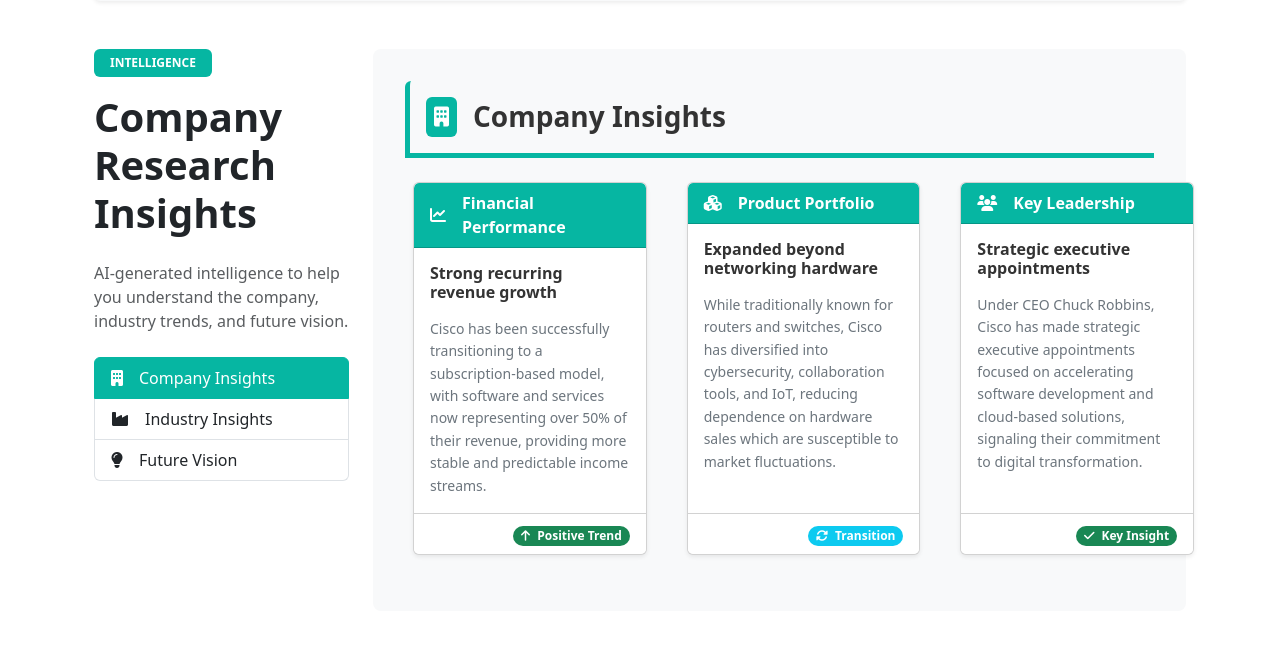
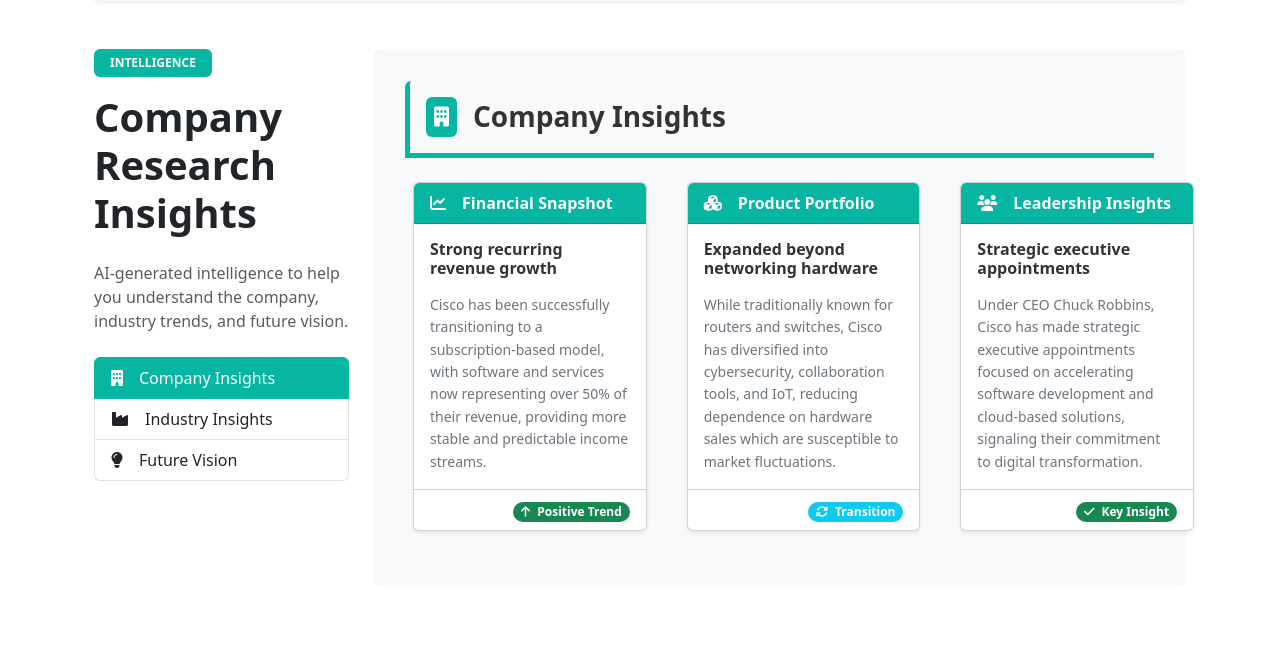
Before and after one commit to bertoftheal/SDR-WORLD, a Flask app: page /index.html in a window 1280 px wide. Shown: the part 1325-1976 px from the top of the page. Run offline with Flask 3, Linux system fonts and the light colour scheme; some libraries are stand-ins or nearby versions.

Commit message:
Restore UI improvements for financial and leadership sections
1. Renamed 'Financial Performance' to 'Financial Snapshot' in UI
2. Renamed 'Key Leadership' to 'Leadership Insights' in UI
3. Updated API prompts to request comprehensive financial and executive data
4. Fixed executive paragraph selector to properly target the leadership section
5. Added content verification to prevent company description from appearing in leadership section

```diff
--- a/sdr_assistant/services/metadata_service.py
+++ b/sdr_assistant/services/metadata_service.py
@@ -39,7 +39,7 @@ class MetadataService:
   "founded": "Year founded",
   "market_cap": "Market cap (use T for trillion, B for billion)",
   "description": "2-3 sentences on what company does",
-  "financial_performance": "One sentence on financial performance",
+  "financial_performance": "Comprehensive overview including Revenue, growth rate, funding rounds, and market valuation",
   "performance_trend": "positive/neutral/negative",
   "product_portfolio": "Main revenue-generating products/services",
   "portfolio_header": "5-7 word title for product strategy",
@@ -47,7 +47,7 @@ class MetadataService:
   "industry_trends": "Key industry trends affecting company",
   "industry_header": "5-7 word title for main industry trend",
   "industry_impact": "positive/challenging/disruptive/competitive",
-  "executive_insights": "C-Suite executives' views on strategy/vision",
+  "executive_insights": "Comprehensive overview of leadership priorities, recent executive quotes, and strategic focus areas",
   "executive_header": "5-7 word title for leadership approach",
   "leadership_style": "visionary/analytical/transformative/operational"
 }}
--- a/sdr_assistant/static/company-metadata.js
+++ b/sdr_assistant/static/company-metadata.js
@@ -419,17 +419,41 @@ function updateCompanyMetadataUI(metadata) {
         // Find the executive paragraph
         executiveParagraphs.forEach(para => {
             const parentCard = para.closest('.card');
-            if (parentCard && parentCard.querySelector('.insight-header h6') &&
-                parentCard.querySelector('.insight-header h6').textContent.includes('Leadership')) {
+            if (parentCard && parentCard.querySelector('.insight-header span') &&
+                parentCard.querySelector('.insight-header span').textContent.includes('Leadership Insights')) {
                 executivePara = para;
                 para.classList.add('executive-insights');
             }
         });
 
+        // If not found by the above method, try alternative approaches
+        if (!executivePara) {
+            // Find paragraphs in the 4th insight box (usually the leadership one)
+            const insightBoxes = document.querySelectorAll('.insight-box');
+            if (insightBoxes.length >= 4) {
+                executivePara = insightBoxes[3].querySelector('.insight-body-text');
+                if (executivePara) {
+                    executivePara.classList.add('executive-insights');
+                }
+            }
+        }
+
         // Update the paragraph content if found
         if (executivePara) {
             console.log('Updating executive insights paragraph');
-            executivePara.innerHTML = metadata.executive_insights;
+            console.log('Executive insights content:', metadata.executive_insights);
+            // Format the executive insights into a more structured leadership overview
+            let formattedContent = metadata.executive_insights;
+
+            // Verify we're not using company description by checking content
+            if (metadata.description && formattedContent.includes(metadata.description.substring(0, 30))) {
+                console.warn('Detected executive insights matching company description, using raw executive data instead');
+                formattedContent = `${metadata.executive_header || 'Leadership Priorities'}: ` +
+                    `Key strategic focus areas include ${metadata.leadership_style || 'innovation'}-driven initiatives. ` +
+                    `The executive team is emphasizing ${metadata.industry_impact || 'growth'} opportunities in their market.`;
+            }
+
+            executivePara.innerHTML = formattedContent;
             executivePara.classList.remove('loading');
             executivePara.classList.add('animate-update');
             setTimeout(() => executivePara.classList.remove('animate-update'), 500);
--- a/sdr_assistant/templates/index.html
+++ b/sdr_assistant/templates/index.html
@@ -237,7 +237,7 @@
                                 <div class="insight-box h-100 card shadow-sm">
                                     <div class="card-header insight-header text-white" style="background-color: #06b6a2;">
                                         <i class="fas fa-chart-line me-2"></i>
-                                        <span class="fw-bold">Financial Performance</span>
+                                        <span class="fw-bold">Financial Snapshot</span>
                                     </div>
                                     <div class="card-body insight-content">
                                         <h5 class="insight-header-text mb-3">Strong recurring revenue growth</h5>
@@ -267,7 +267,7 @@
                                 <div class="insight-box h-100 card shadow-sm">
                                     <div class="card-header insight-header text-white" style="background-color: #06b6a2;">
                                         <i class="fas fa-users me-2"></i>
-                                        <span class="fw-bold">Key Leadership</span>
+                                        <span class="fw-bold">Leadership Insights</span>
                                     </div>
                                     <div class="card-body insight-content">
                                         <h5 class="insight-header-text mb-3">Strategic executive appointments</h5>
--- a/simple_server.py
+++ b/simple_server.py
@@ -106,5 +106,5 @@ def api_library():
     return jsonify(library_items)
 
 if __name__ == '__main__':
-    print("Starting simple Flask server on http://127.0.0.1:5008")
-    app.run(debug=True, port=5008)
+    print("Starting simple Flask server on http://127.0.0.1:5005")
+    app.run(debug=True, port=5005)
```
